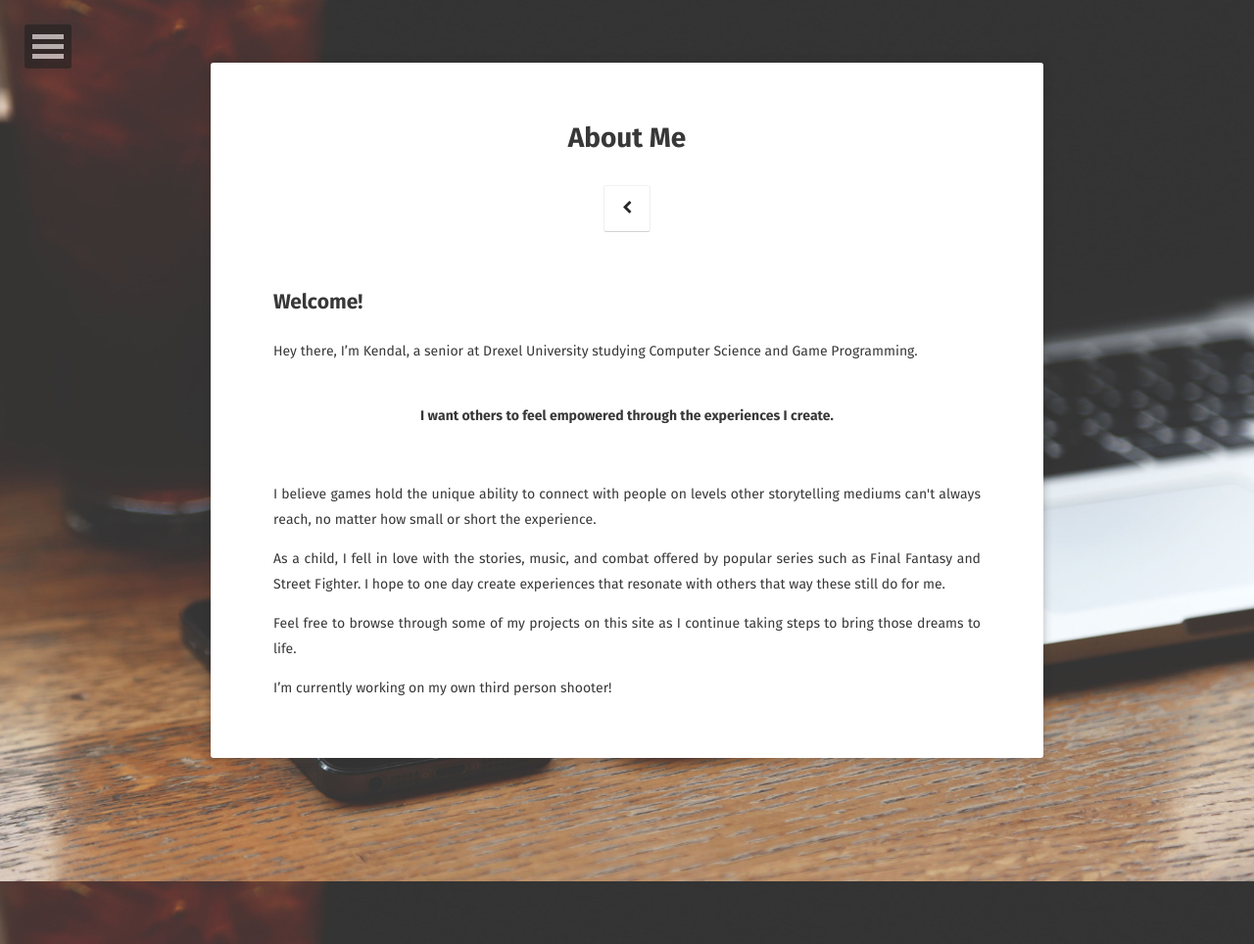
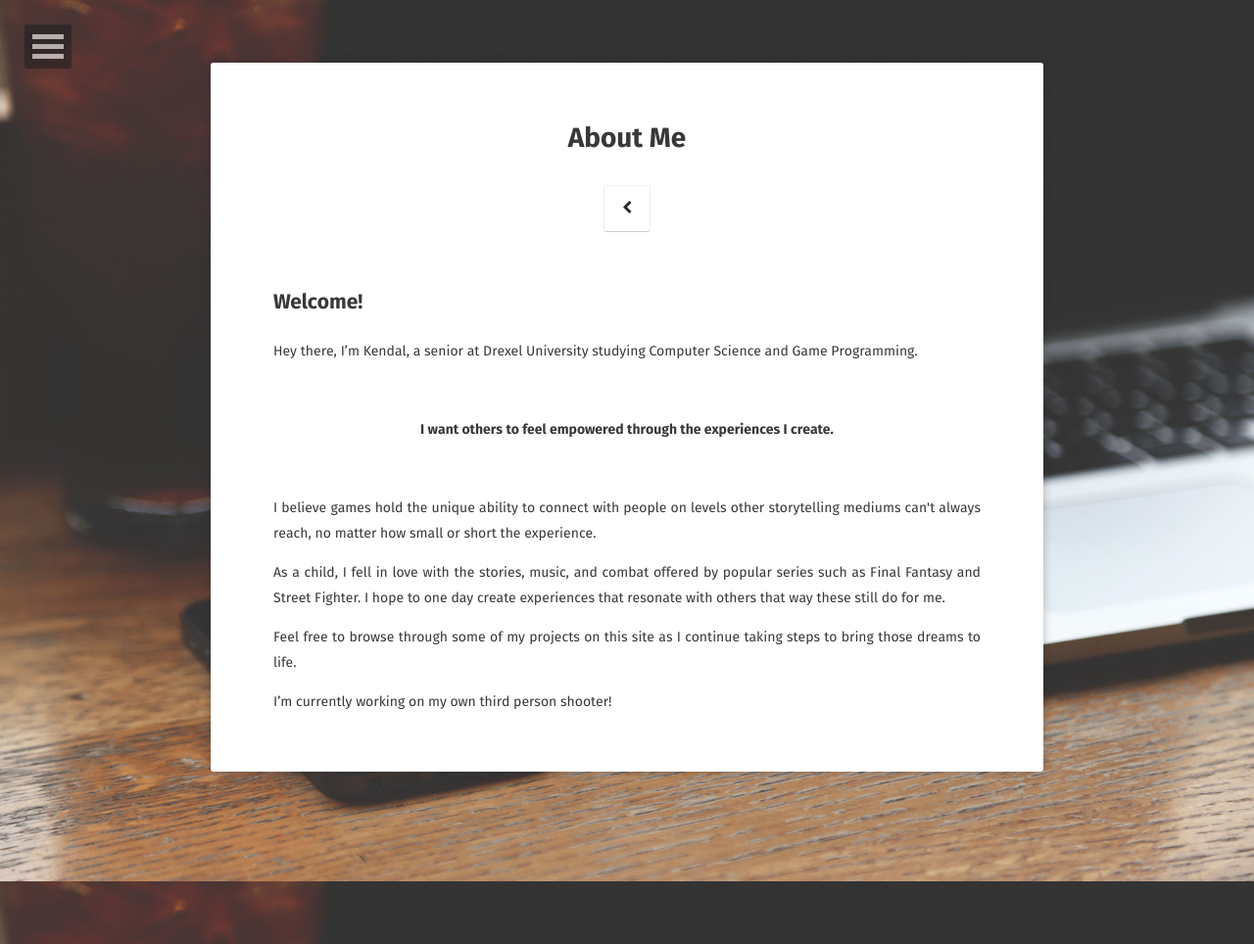
Before and after one commit to kenthedev/kmwebpage, a Jekyll site: the page built from about/index.md, in a window 1280 px wide. Shown: the whole page at 98% size. Built offline with Jekyll 4.4.1, drawn with Linux system fonts in a browser that asks for light colours; some web fonts are replaced.

Commit message:
Update index.md

```diff
--- a/about/index.md
+++ b/about/index.md
@@ -8,9 +8,10 @@ comments: false
 
 ## Welcome!
 Hey there, I'm Kendal, a senior at Drexel University studying Computer Science and Game Programming.
-<br />
-<center><br><b>I want others to feel empowered through the experiences I create.</b></center>
-<br />
+
+<br>
+<center><b>I want others to feel empowered through the experiences I create.</b></center>
+<br/>
 
 <p>I believe games hold the unique ability to connect with people on levels other storytelling mediums can't always reach, no matter how small or short the experience.</p>
 
```
